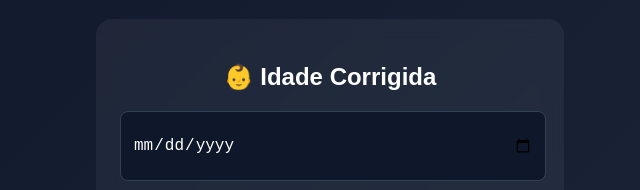
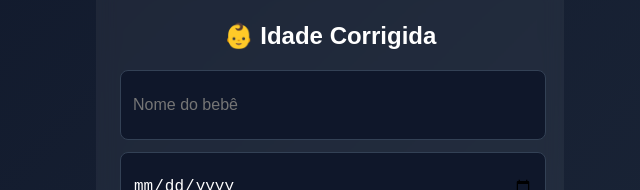
Before and after one commit to diegovsti/prematuro-app, a React (Vite) app in the folder frontend/: page / in a window 1280 px wide. Shown: the part 166-356 px from the top of the page, without its empty margins (310-950 px from the left). Built offline with nearby package versions, Linux system fonts and the light colour scheme; no server answers.

Commit message:
Update App.jsx

```diff
--- a/frontend/src/App.jsx
+++ b/frontend/src/App.jsx
@@ -7,7 +7,7 @@ export default function App() {
   const [resultado, setResultado] = useState(null)
   const [erro, setErro] = useState('')
   const [bebes, setBebes] = useState([])
- // const [nome, setNome] = useState('')
+  const [nome, setNome] = useState('')
 
   // ✅ URL CORRIGIDA DO RENDER
   const API = 'https://prematuro-app.onrender.com'
@@ -78,6 +78,8 @@ export default function App() {
         <h2 style={styles.title}>👶 Idade Corrigida</h2>
 
         <div style={styles.form}>
+
+          <input placeholder="Nome do bebê" value={nome} onChange={e => setNome(e.target.value)} style={styles.input} />
 
           <input
             type="date"
```
